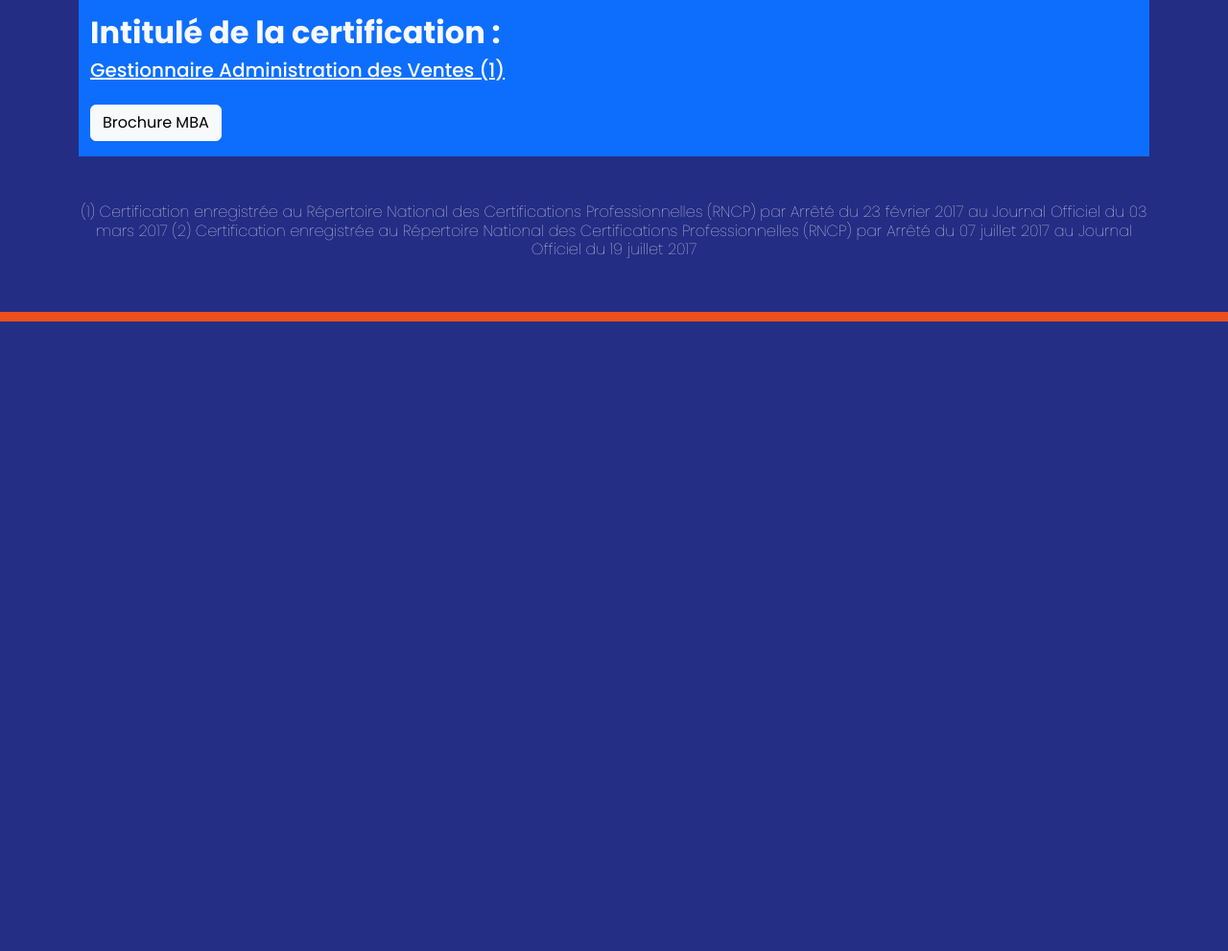
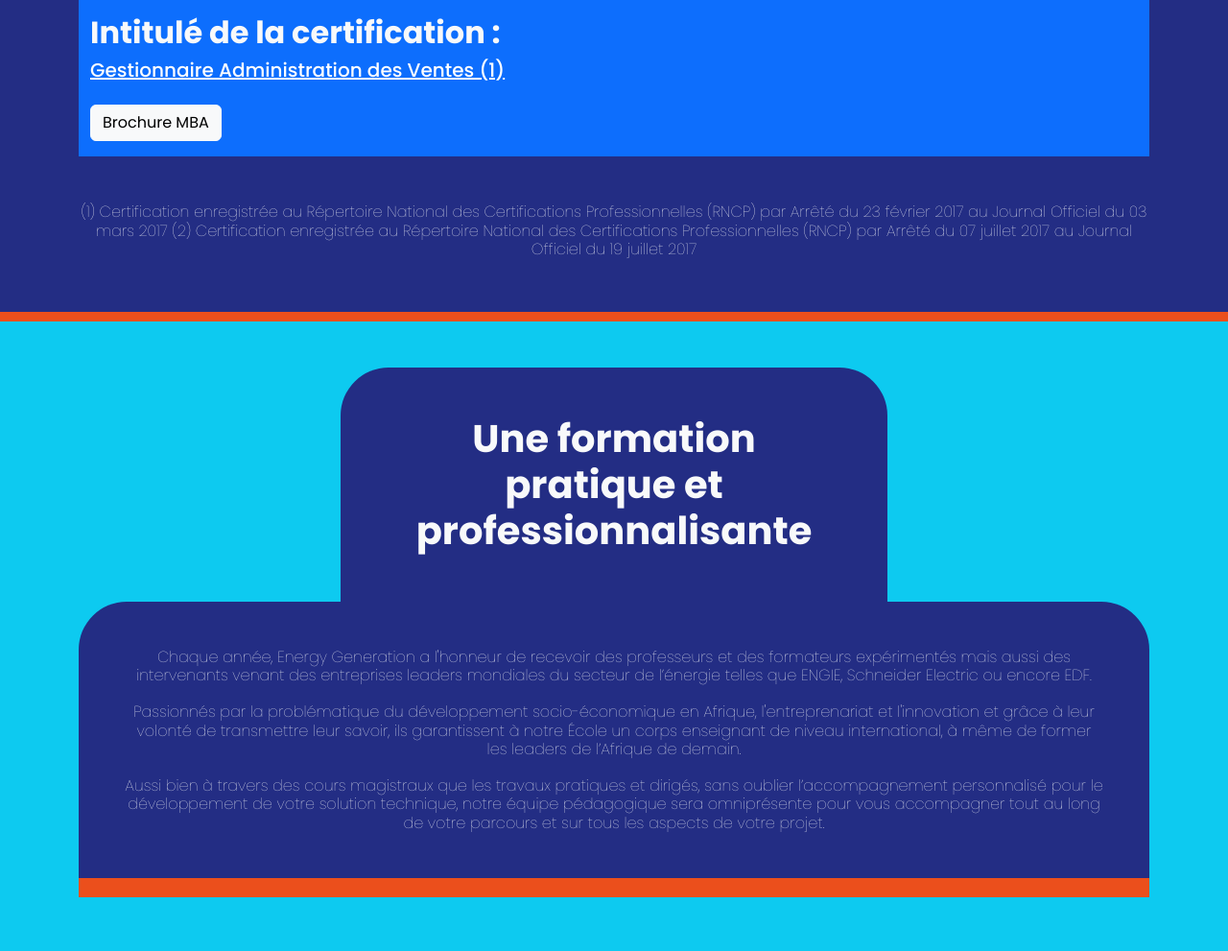
Before and after one commit to josiasapelete/Energy-Generation, a PHP site: page /assets/bhs.php in a window 1280 px wide. Shown: the part 4547-5538 px from the top of the page at 96% size. Before the commit the page ends 4882 px from the top, so only its background shows below. Run offline with PHP 8.4, Linux system fonts and the light colour scheme.

Commit message:
Début et fin de la SECTION formation professionalisante

```diff
--- a/assets/bhs.php
+++ b/assets/bhs.php
@@ -214,6 +214,26 @@
                 </div>
             </section>
 
+            <!--================== SECTION formation professionalisante ==================-->
+            <section class="bg-info text-light py-5">
+                <div class="container text-center">
+                    <div class="row justify-content-center">
+                        <h1 style="background-color: #232D84; border-radius: 50px 50px 0 0; padding: 50px; margin: 0;" class="col-md-6 fw-bolder overflow-auto">
+                            Une formation pratique et professionnalisante
+                        </h1>
+                    </div>
+                </div>
+                    <div class="container">
+                        <h6 style="background-color: #232D84; border-radius: 50px 50px 0 0; border-bottom: 20px solid #EB4F1C;" class="fw-lighter p-5 text-center">
+                            Chaque année, Energy Generation a l'honneur de recevoir des professeurs et des formateurs expérimentés mais aussi des intervenants venant des entreprises leaders mondiales du secteur de l’énergie telles que ENGIE, Schneider Electric ou encore EDF.
+                            <br> <br>
+                            Passionnés par la problématique du développement socio-économique en Afrique, l'entreprenariat et l'innovation et grâce à leur volonté de transmettre leur savoir, ils garantissent à notre École un corps enseignant de niveau international, à même de former les leaders de l’Afrique de demain.
+                            <br> <br>
+                            Aussi bien à travers des cours magistraux que les travaux pratiques et dirigés, sans oublier l’accompagnement personnalisé pour le développement de votre solution technique, notre équipe pédagogique sera omniprésente pour vous accompagner tout au long de votre parcours et sur tous les aspects de votre projet.
+                        </h6>
+                    </div>
+            </section>
+
         </main>
 
         <footer>
```
